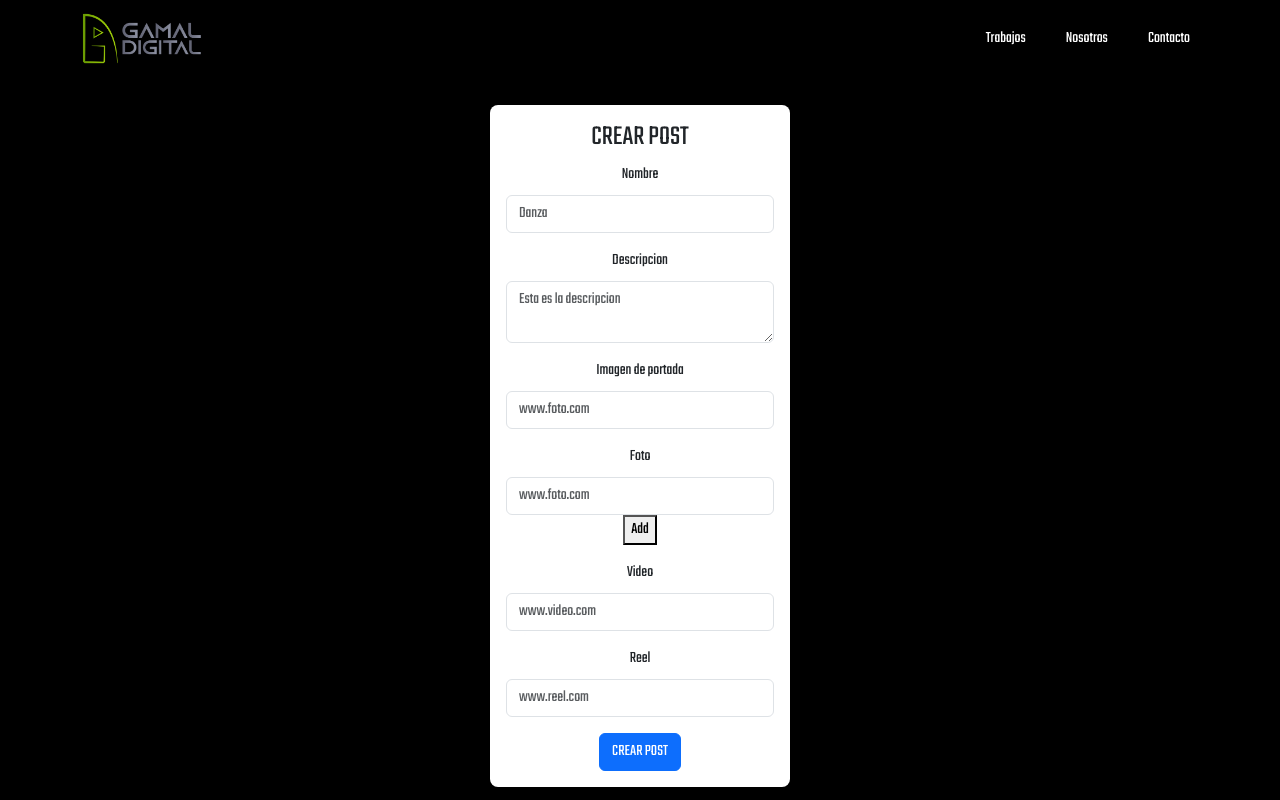
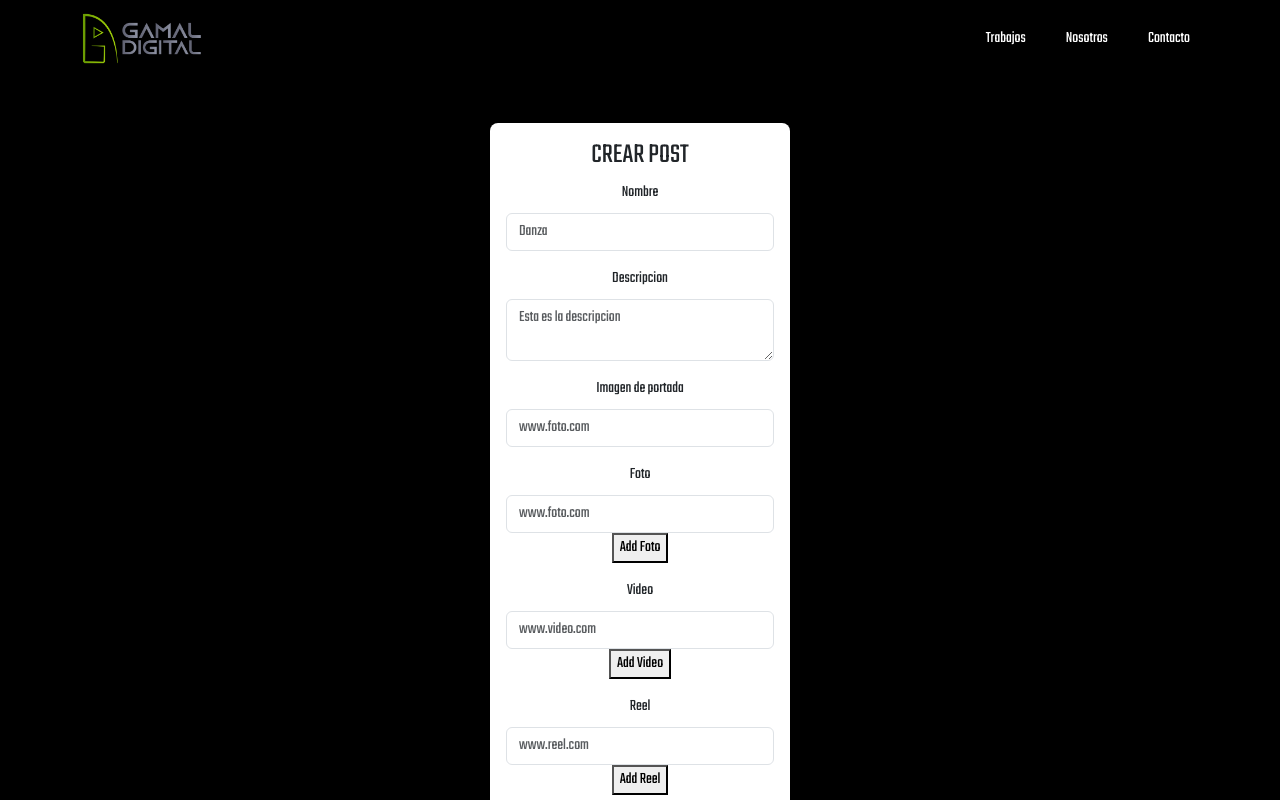
Before and after one commit to CristhianLeal/gamal-front, a React (Vite) app: page /registerpost in a window 1280 px wide. Shown: the top 800 px of the page. Built offline with nearby package versions, Linux system fonts and the light colour scheme.

Commit message:
registerPost correct

```diff
--- a/src/Pages/RegisterPost/RegisterPost.jsx
+++ b/src/Pages/RegisterPost/RegisterPost.jsx
@@ -8,13 +8,26 @@ import { useEffect, useState } from 'react'
 const RegisterPost = () => {
   const { register, handleSubmit, formState: { errors }, reset, setValue, getValues } = useForm()
   const [fotoS, setFotoS] = useState([])
+  const [videoS, setVideoS] = useState([])
+  const [reelS, setReelS] = useState([])
   const onSubmit = async (data) => {
     if (name === null) {
       try {
-        console.log(data)
-        console.log(data.foto)
-        console.log(fotoS)
-        data.foto = [...fotoS, data.foto]
+        if (data.foto !== '') {
+          data.foto = [...fotoS, data.foto]
+        } else {
+          data.foto = fotoS
+        }
+        if (data.video !== '') {
+          data.video = [...videoS, data.video]
+        } else {
+          data.video = videoS
+        }
+        if (data.reel !== '') {
+          data.reel = [...reelS, data.reel]
+        } else {
+          data.reel = reelS
+        }
         console.log(data)
         const response = await axios.post('http://localhost:8003/posts', data)
         if (response.status === 201) {
@@ -56,22 +69,36 @@ const RegisterPost = () => {
   useEffect(() => {
     setValue('foto', '')
   }, [fotoS])
+  useEffect(() => {
+    setValue('video', '')
+  }, [videoS])
+  useEffect(() => {
+    setValue('reel', '')
+  }, [reelS])
 
   const clearStorage = () => {
     localStorage.clear()
   }
   const addFoto = () => {
     const newFoto = getValues('foto')
+    const newVideo = getValues('video')
+    const newReel = getValues('reel')
     if (newFoto) {
       setFotoS((prevFotoS) => [...prevFotoS, newFoto])
       setValue('foto', '')
-      console.log(newFoto)
-      console.log(fotoS)
+    }
+    if (newVideo) {
+      setVideoS((prevVideoS) => [...prevVideoS, newVideo])
+      setValue('video', '')
+    }
+    if (newReel) {
+      setReelS((prevReelS) => [...prevReelS, newReel])
+      setValue('reel', '')
     }
   }
 
   return (
-    <div className="background-black d-flex flex-column">
+    <div className="background-black d-flex flex-column mt-5">
       <div className="form-container p-3">
         <h3 className="text-center">{name === null ? 'CREAR POST' : `EDITAR POST ${name}`}</h3>
         <form className='text-center' onSubmit={handleSubmit(onSubmit)}>
@@ -128,14 +155,13 @@ const RegisterPost = () => {
             className={`form-control ${errors.foto ? 'is-invalid' : ''}`}
             placeholder="www.foto.com"
             {...register('foto', {
-              required: 'foto is required',
               minLength: {
                 value: 3,
                 message: 'foto must be at least 10 characters long'
               }
             })} />
             {errors.foto && <div className="invalid-feedback">{errors.foto.message}</div>}
-            <button type="button" onClick={addFoto}>Add</button>
+            <button type="button" onClick={addFoto}>Add Foto</button>
           </div>
           <div className="mb-3">
             <label className="form-label">Video</label>
@@ -144,13 +170,13 @@ const RegisterPost = () => {
             className={`form-control ${errors.video ? 'is-invalid' : ''}`}
             placeholder="www.video.com"
             {...register('video', {
-              required: 'video is required',
               minLength: {
                 value: 3,
                 message: 'video must be at least 10 characters long'
               }
             })} />
             {errors.video && <div className="invalid-feedback">{errors.video.message}</div>}
+            <button type="button" onClick={addFoto}>Add Video</button>
           </div>
           <div className="mb-3">
             <label className="form-label">Reel</label>
@@ -159,13 +185,13 @@ const RegisterPost = () => {
             className={`form-control ${errors.reel ? 'is-invalid' : ''}`}
             placeholder="www.reel.com"
             {...register('reel', {
-              required: 'reel is required',
               minLength: {
                 value: 3,
                 message: 'reel must be at least 10 characters long'
               }
             })} />
             {errors.reel && <div className="invalid-feedback">{errors.reel.message}</div>}
+            <button type="button" onClick={addFoto}>Add Reel</button>
           </div>
           <button type="submit" className="btn btn-primary">{name === null ? 'CREAR POST' : 'EDITAR POST'}</button>
         </form>
```
